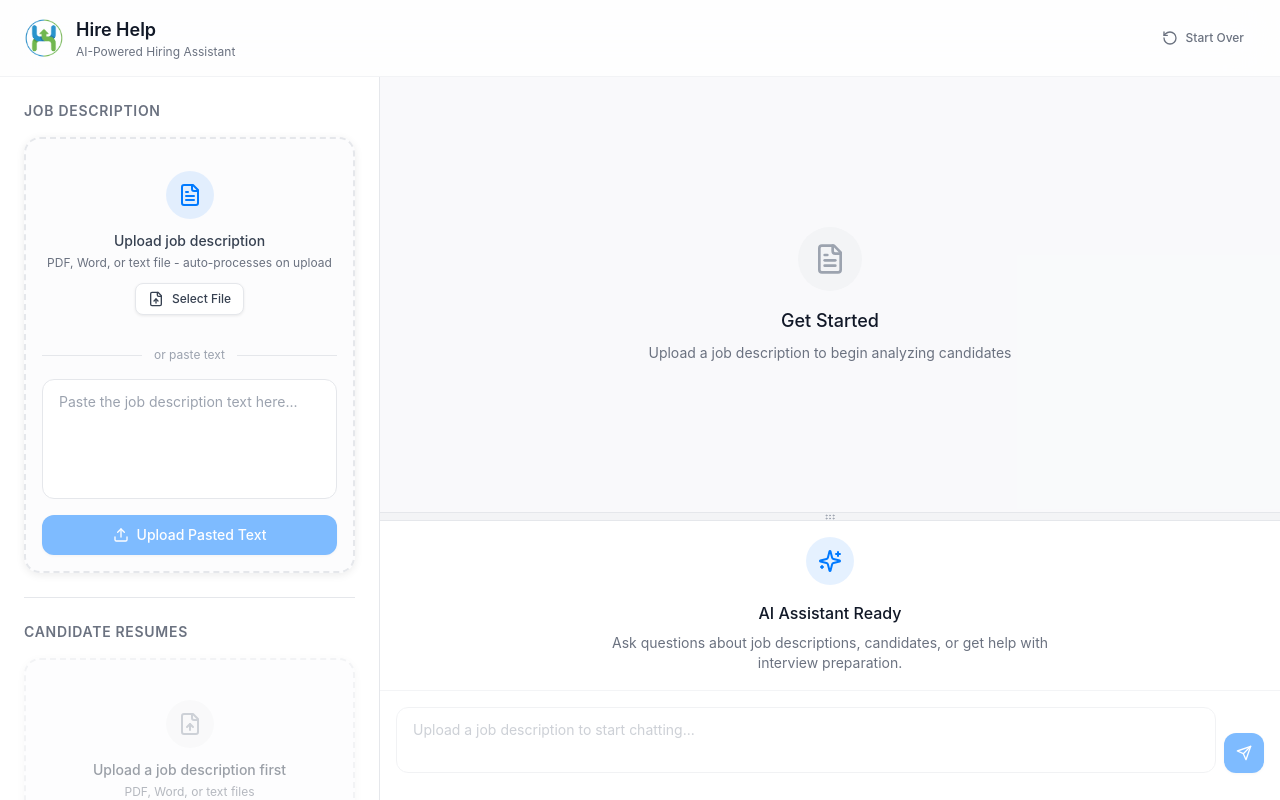
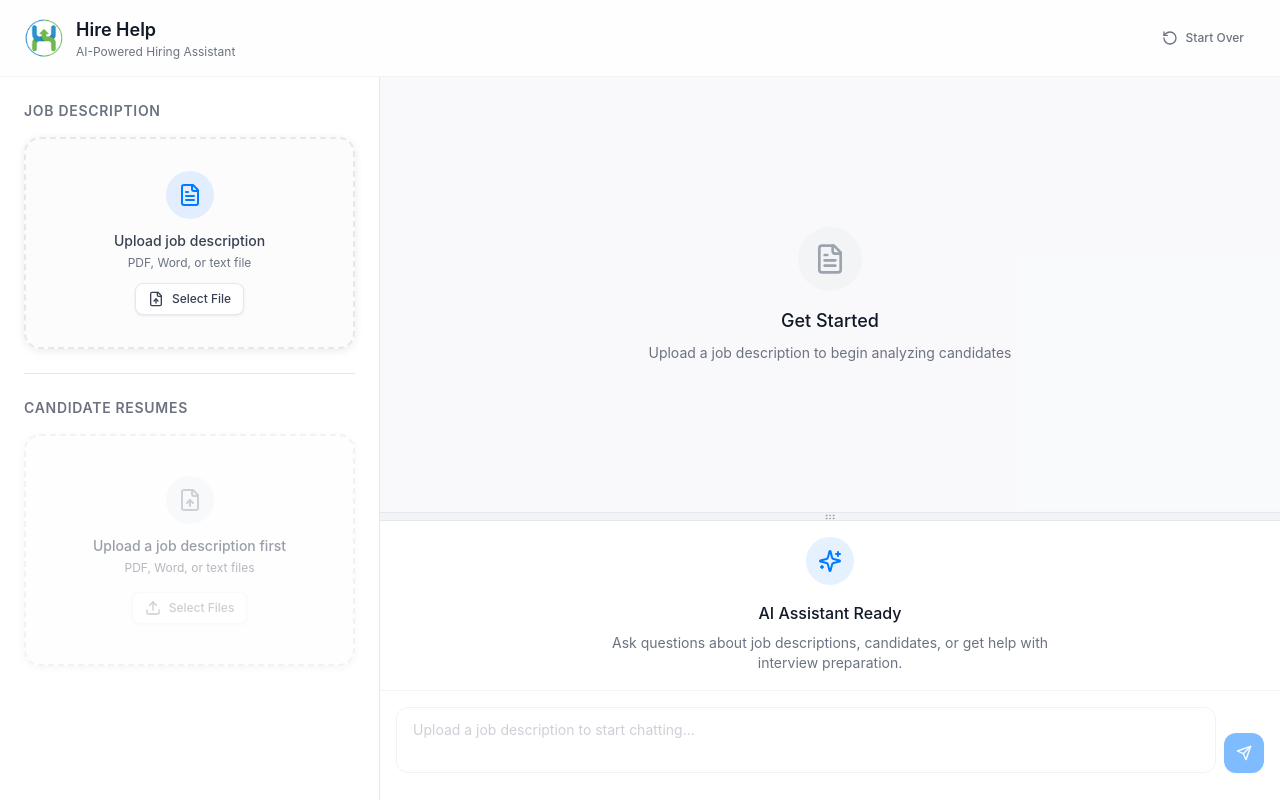
Before and after one commit to TonyLorino/Hire-Help, a Next.js app: page / in a window 1280 px wide. Built offline with nearby package versions, Linux system fonts and the light colour scheme.

Commit message:
upload job description

```diff
--- a/components/job-description/JDUpload.tsx
+++ b/components/job-description/JDUpload.tsx
@@ -1,16 +1,14 @@
 "use client";
 
 import { useState, useRef } from "react";
-import { Upload, FileText, FileUp } from "lucide-react";
+import { FileText, FileUp } from "lucide-react";
 import { Button } from "@/components/ui/button";
-import { Textarea } from "@/components/ui/textarea";
 import { Card, CardContent } from "@/components/ui/card";
 import { Spinner } from "@/components/ui/spinner";
 import { useAppStore } from "@/store/app-store";
 import { cn, isValidFileType } from "@/lib/utils";
 
 export function JDUpload() {
-  const [text, setText] = useState("");
   const [isDragging, setIsDragging] = useState(false);
   const [isUploading, setIsUploading] = useState(false);
   const [statusMessage, setStatusMessage] = useState("");
@@ -70,7 +68,7 @@ export function JDUpload() {
     } catch (error) {
       console.error("File processing error:", error);
       setStatusMessage("Error processing file");
-      alert("Failed to process file. Please try pasting the text directly.");
+      alert("Failed to process file. Please try a different file format.");
     } finally {
       setIsUploading(false);
       setTimeout(() => setStatusMessage(""), 2000);
@@ -81,43 +79,6 @@ export function JDUpload() {
     const formData = new FormData();
     formData.append("file", file);
     return formData;
-  };
-
-  const handlePasteSubmit = async () => {
-    if (!text.trim()) return;
-
-    setIsUploading(true);
-    setStatusMessage("Extracting job information...");
-
-    try {
-      // Create a text file blob to send to the API
-      const blob = new Blob([text], { type: "text/plain" });
-      const file = new File([blob], "job-description.txt", { type: "text/plain" });
-
-      const formData = new FormData();
-      formData.append("file", file);
-
-      const response = await fetch("/api/parse-jd", {
-        method: "POST",
-        body: formData,
-      });
-
-      if (response.ok) {
-        const { jobInfo } = await response.json();
-        setStatusMessage(`✓ ${jobInfo.jobTitle || "Job Description"} loaded`);
-        setJobDescription(text.trim(), jobInfo);
-      } else {
-        // Fallback: just use the text without job info
-        setJobDescription(text.trim());
-      }
-    } catch (error) {
-      console.error("Processing error:", error);
-      // Fallback: just use the text
-      setJobDescription(text.trim());
-    } finally {
-      setIsUploading(false);
-      setTimeout(() => setStatusMessage(""), 2000);
-    }
   };
 
   const handleDrop = async (e: React.DragEvent) => {
@@ -168,7 +129,7 @@ export function JDUpload() {
           />
 
           {/* Upload area */}
-          <div className="flex flex-col items-center text-center mb-4 py-4">
+          <div className="flex flex-col items-center text-center py-4">
             {isUploading ? (
               <>
                 <Spinner className="mb-3" />
@@ -183,7 +144,7 @@ export function JDUpload() {
                   Upload job description
                 </p>
                 <p className="text-xs text-gray-500 mt-1">
-                  PDF, Word, or text file - auto-processes on upload
+                  PDF, Word, or text file
                 </p>
                 <Button
                   variant="outline"
@@ -198,41 +159,6 @@ export function JDUpload() {
               </>
             )}
           </div>
-
-          {/* Divider */}
-          <div className="flex items-center gap-3 my-4">
-            <div className="flex-1 h-px bg-gray-200" />
-            <span className="text-xs text-gray-400">or paste text</span>
-            <div className="flex-1 h-px bg-gray-200" />
-          </div>
-
-          {/* Text input for paste */}
-          <Textarea
-            placeholder="Paste the job description text here..."
-            value={text}
-            onChange={(e) => setText(e.target.value)}
-            className="min-h-[120px] bg-white resize-none"
-            disabled={isUploading}
-          />
-
-          {/* Submit button for pasted text only */}
-          <Button
-            onClick={handlePasteSubmit}
-            disabled={!text.trim() || isUploading}
-            className="w-full mt-4"
-          >
-            {isUploading ? (
-              <>
-                <Spinner size="sm" className="mr-2" />
-                Processing...
-              </>
-            ) : (
-              <>
-                <Upload className="mr-2 h-4 w-4" />
-                Upload Pasted Text
-              </>
-            )}
-          </Button>
         </div>
       </CardContent>
     </Card>
--- a/components/recommendations/RecommendationsView.tsx
+++ b/components/recommendations/RecommendationsView.tsx
@@ -283,7 +283,7 @@ export function RecommendationsView() {
       }
       text += `Recommendation: ${decisionLabels[analysis.recommendation]}\n\n`;
 
-      text += `Summary:\n${stripMarkdown(truncateToSentences(analysis.synopsis || "", 2, 200))}\n\n`;
+      text += `Summary:\n${stripMarkdown(truncateToSentences(analysis.synopsis || "", 2))}\n\n`;
 
       if (analysis.interviewMatches?.length) {
         text += `Interview Highlights:\n`;
@@ -341,7 +341,7 @@ export function RecommendationsView() {
             <span class="location">${candidate.location}</span>
           </td>
           <td class="center">${comparison ? `${comparison.jdMatchPercent}%` : 'N/A'}</td>
-          <td class="summary">${analysis.synopsis ? stripMarkdown(truncateToSentences(analysis.synopsis, 2, 200)) : 'N/A'}</td>
+          <td class="summary">${analysis.synopsis ? stripMarkdown(truncateToSentences(analysis.synopsis, 2)) : 'N/A'}</td>
           <td><ul class="highlights">${highlights}</ul></td>
           <td><ul class="concerns">${concerns}</ul></td>
           <td class="center"><span class="badge badge-${analysis.recommendation}">${decisionLabels[analysis.recommendation]}</span></td>
@@ -408,6 +408,20 @@ export function RecommendationsView() {
   // Handle export comparison table as PNG
   const handleExportComparisonPng = useCallback(async () => {
     if (!comparisonTableRef.current) return;
+
+    // Find the scrollable container inside the card
+    const scrollContainer = comparisonTableRef.current.querySelector('[data-scroll-container]') as HTMLElement;
+
+    // Store original styles
+    const originalMaxHeight = scrollContainer?.style.maxHeight;
+    const originalOverflow = scrollContainer?.style.overflow;
+
+    // Temporarily remove constraints to show full table
+    if (scrollContainer) {
+      scrollContainer.style.maxHeight = 'none';
+      scrollContainer.style.overflow = 'visible';
+    }
+
     try {
       const dataUrl = await toPng(comparisonTableRef.current, {
         backgroundColor: '#fff',
@@ -419,6 +433,12 @@ export function RecommendationsView() {
       link.click();
     } catch (err) {
       console.error("Failed to export comparison table as PNG:", err);
+    } finally {
+      // Restore original styles
+      if (scrollContainer) {
+        scrollContainer.style.maxHeight = originalMaxHeight || '';
+        scrollContainer.style.overflow = originalOverflow || '';
+      }
     }
   }, []);
 
@@ -694,7 +714,7 @@ export function RecommendationsView() {
           </div>
 
           <Card className="overflow-hidden" ref={comparisonTableRef}>
-            <div className="max-h-[calc(100vh-400px)] min-h-[250px] overflow-auto">
+            <div className="max-h-[calc(100vh-400px)] min-h-[250px] overflow-auto" data-scroll-container>
               <table className="w-full">
                 <thead className="sticky top-0 z-10 bg-gray-50 shadow-[0_1px_0_0_theme(colors.gray.200)]">
                   <tr className="border-b border-gray-200">
@@ -779,7 +799,7 @@ export function RecommendationsView() {
                         </td>
                         <td className="px-4 py-4 max-w-xs">
                           <p className="text-xs text-gray-600 leading-relaxed">
-                            {analysis.synopsis ? renderInlineMarkdown(truncateToSentences(analysis.synopsis, 2, 200)) : "No summary available."}
+                            {analysis.synopsis ? renderInlineMarkdown(truncateToSentences(analysis.synopsis, 2)) : "No summary available."}
                           </p>
                         </td>
                         <td className="px-4 py-4">
```
